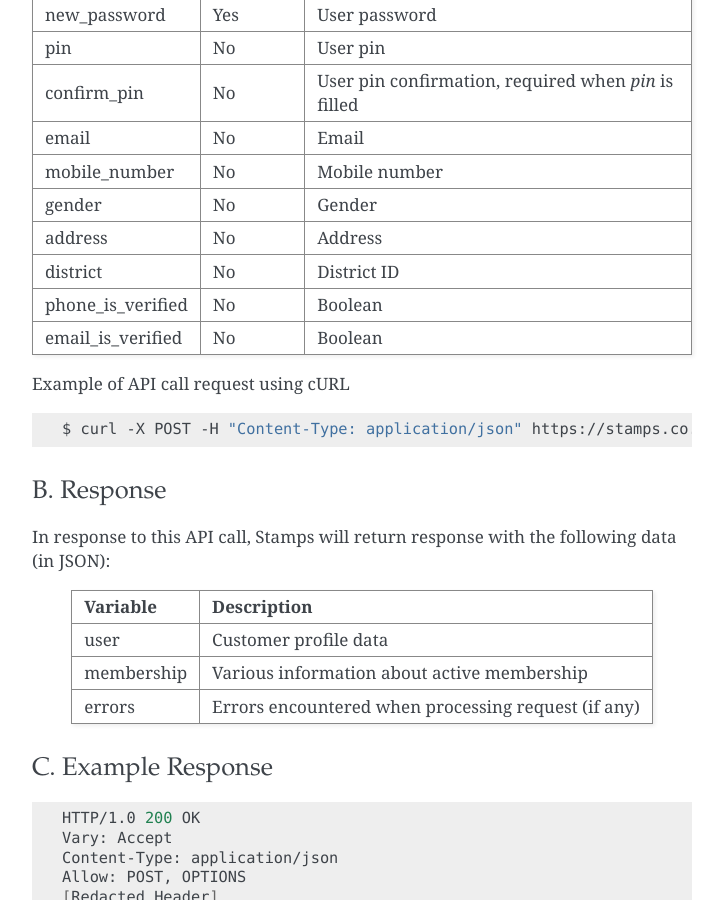
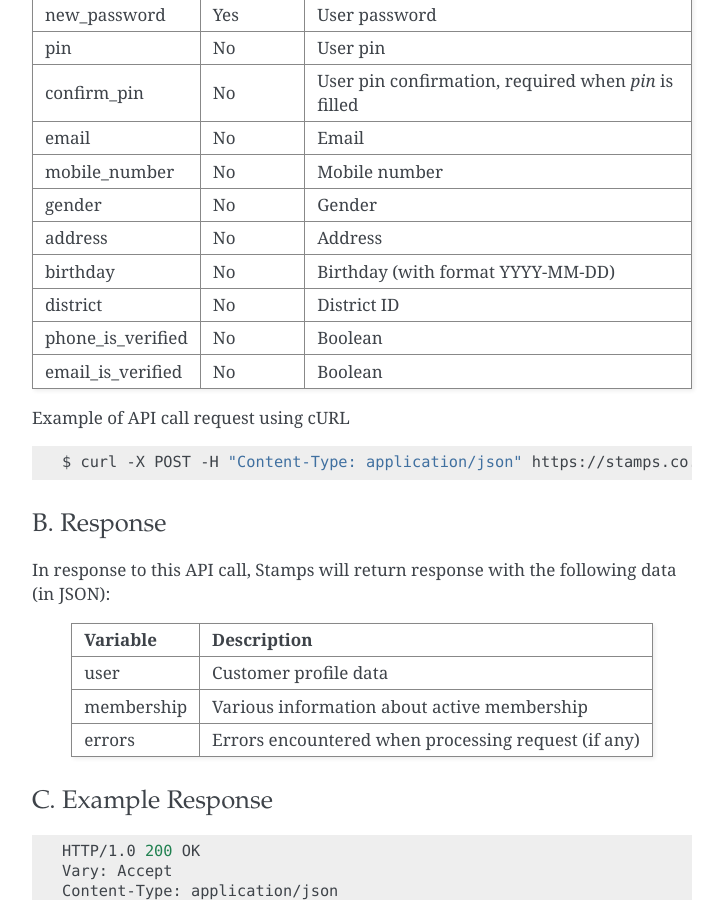
Before and after one commit to ui/stamps-api-docs, a Sphinx documentation site: the page built from source/klg_api.rst, in a window 1280 px wide and 900 px high, scrolled down 5457 px. Shown: the whole window, without its empty margins (388-1112 px from the left). Built offline with Sphinx 7.4.7, drawn with Linux system fonts in a browser that asks for light colours.

Commit message:
add: docs for birthday (#203)
* add: docs for birthday

* add: example cURL

```diff
--- a/source/klg_api.rst
+++ b/source/klg_api.rst
@@ -262,6 +262,7 @@ email              No          Email
 mobile_number      No          Mobile number
 gender             No          Gender
 address            No          Address
+birthday           No          Birthday (with format YYYY-MM-DD)
 district           No          District ID
 phone_is_verified  No          Boolean
 email_is_verified  No          Boolean
@@ -272,7 +273,7 @@ Example of API call request using cURL
 
 .. code-block :: bash
 
-    $ curl -X POST -H "Content-Type: application/json" https://stamps.co.id/api/klg/legacy/members/activate -i -d '{ "token": "secret", "user": 12, "merchant_id": 1, "bonus_stamps": 10, "passkey": "", "with_passkey": false, "new_password": "password", "pin": "123123", "confirm_pin": "123123" }'
+    $ curl -X POST -H "Content-Type: application/json" https://stamps.co.id/api/klg/legacy/members/activate -i -d '{ "token": "secret", "user": 12, "merchant_id": 1, "bonus_stamps": 10, "passkey": "", "with_passkey": false, "new_password": "password", "pin": "123123", "confirm_pin": "123123", "birthday": "1993-05-30" }'
 
 
 B. Response
```
